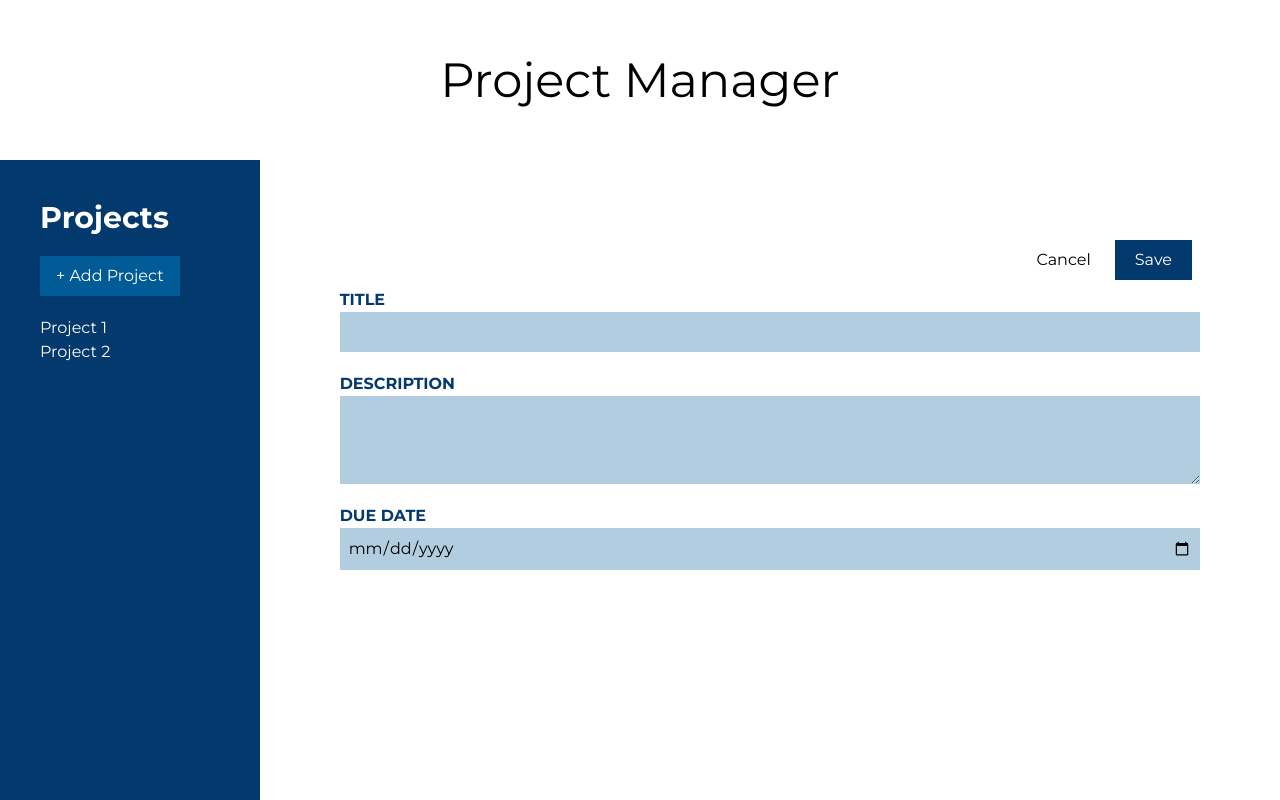
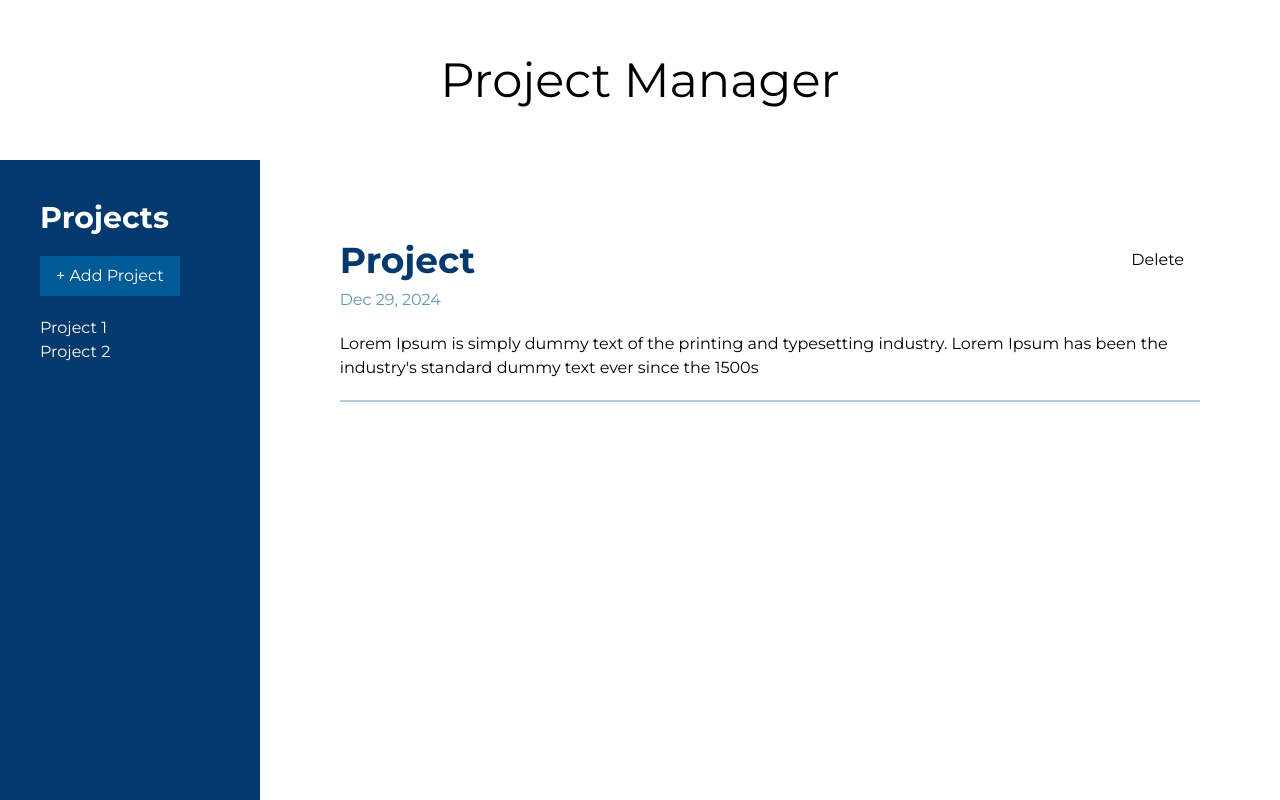
Before and after one commit to JacekGaw/Project-Manager, a React (Create React App) app: page / in a window 1280 px wide. Built offline with nearby package versions, Linux system fonts and the light colour scheme.

Commit message:
Add projectView component

```diff
--- a/src/components/MainPanel.jsx
+++ b/src/components/MainPanel.jsx
@@ -1,7 +1,12 @@
 import React from 'react';
 import AddProject from './AddProject';
+import ProjectView from './ProjectView';
 
 const MainPanel = () => {
+
+    const desc = `Lorem Ipsum is simply dummy text of the printing and typesetting industry.
+
+    Lorem Ipsum has been the industry's standard dummy text ever since the 1500s`;
     return (
         <section id="mainPanel" class="flex flex-col justify-center items-center flex-1 ">
             {/* <div class="flex flex-col justify-center items-center">
@@ -9,7 +14,8 @@ const MainPanel = () => {
                 <p>Select a project or get started with a new one</p>
                 <button class="bg-medium-blue px-4 py-2 my-5 hover:translate-y-1 transition text-white">Create new project</button>
             </div> */}
-            <AddProject />
+            {/* <AddProject /> */}
+            <ProjectView projectTitle="Project" projectDesc={desc} projectDate="Dec 29, 2024"/>
         </section>
     );
 }
--- /dev/null
+++ b/src/components/ProjectView.jsx
@@ -0,0 +1,16 @@
+import React from 'react';
+
+const ProjectView = ({projectTitle, projectDesc, projectDate}) => {
+    return (
+        <section class="flex flex-col flex-1 w-full p-20">
+            <header class="flex justify-between mb-2">
+                <h2 class="text-4xl font-bold text-dark-blue">{projectTitle}</h2>
+                <button class="p-2 mx-2 hover:shadow-md hover:-translate-y-0.5 transition">Delete</button>
+            </header>
+            <p class="text-light-blue mb-5">{projectDate}</p>
+            <p class="text-ml border-b-2 border-lightest-blue pb-5">{projectDesc}</p>
+        </section>
+    );
+}
+
+export default ProjectView;
```
